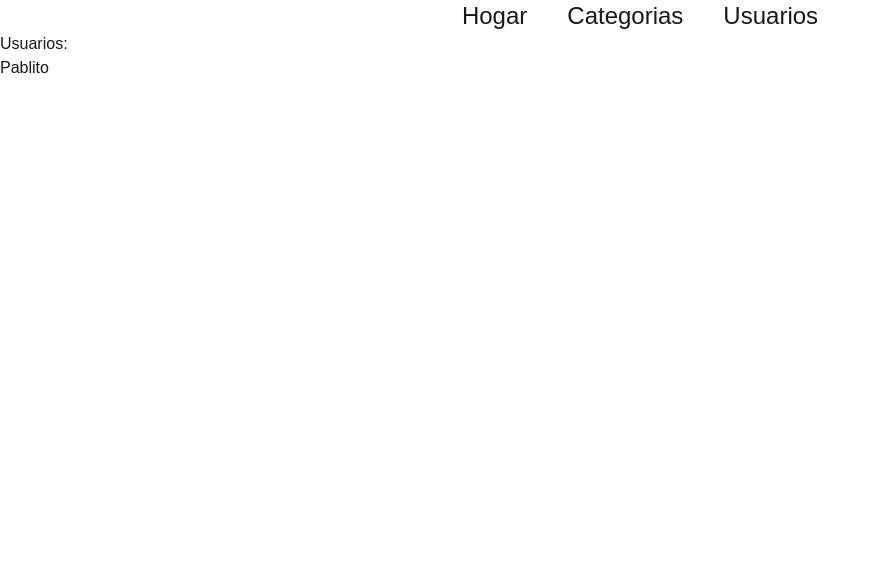
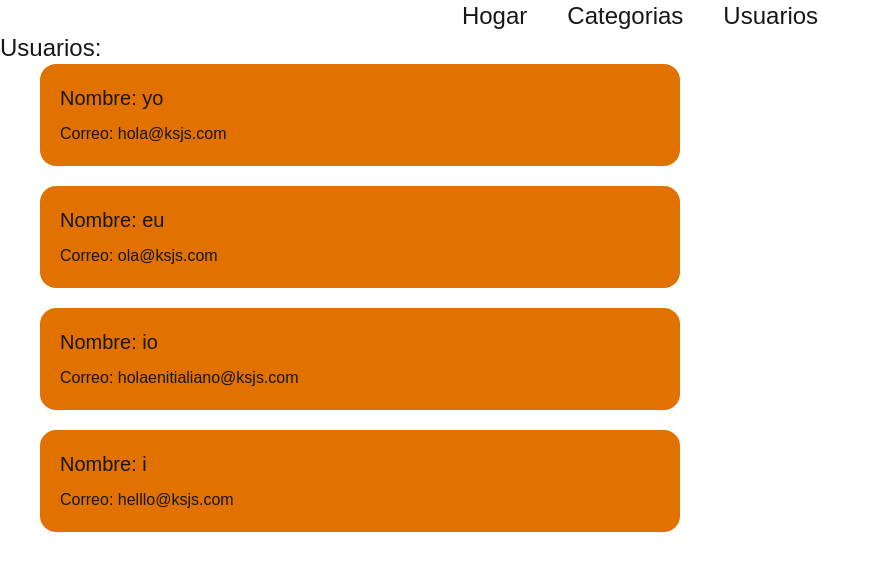
Before and after one commit to YBJ-UP/tarea-6, a Next.js app: page /usuarios in a window 1280 px wide. Shown: the top 570 px of the page, without its empty margins (0-879 px from the left). Built offline with nearby package versions, Linux system fonts and the light colour scheme.

Commit message:
agarrando practica por que quiero procrastinar

```diff
--- a/src/app/page.tsx
+++ b/src/app/page.tsx
@@ -1,7 +1,8 @@
 export default function Home() {
   return (
     <div>
-      <p>hola</p>
+      <h1>hola</h1>
+      <p>Aquí van a ir los reportes cuando los haga, ya me dí cuenta que las otras vistas que hice ni sirven pa nada pero pues ya las hice ya que</p>
     </div>
   );
 }
--- a/src/app/usuarios/page.tsx
+++ b/src/app/usuarios/page.tsx
@@ -1,10 +1,21 @@
-import Link from "next/link"
+import Carta from "@/components/ui/carta"
+import usuario from "@/shared/interfaces/usuario"
 
 export default function page() {
+    const hola:usuario[] = [
+        { id:1, email:'hola@ksjs.com', nombre:'yo', pw_hash:'12345678', activo:false },
+        { id:2, email:'ola@ksjs.com', nombre:'eu', pw_hash:'12345678', activo:false },
+        { id:3, email:'holaenitialiano@ksjs.com', nombre:'io', pw_hash:'12345678', activo:false },
+        { id:4, email:'helllo@ksjs.com', nombre:'i', pw_hash:'12345678', activo:false },
+    ]
     return (
         <div>
-            <h1>Usuarios:</h1>
-            <Link href='/usuarios/1'>Pablito</Link>
+            <h1 className=" text-2xl">Usuarios:</h1>
+
+            <section className="w-3/6 flex flex-col gap-5 mx-10">
+                {hola.map((usuario) => ( <Carta key={usuario.id} usuario={usuario} /> ))}
+            </section>
+
         </div>
     )
 }
--- /dev/null
+++ b/src/components/ui/carta.tsx
@@ -0,0 +1,11 @@
+import usuario from "@/shared/interfaces/usuario";
+import Link from "next/link";
+
+export default function Carta({ usuario }: { usuario:Omit<usuario,'pw_hash'> }) {
+    return (
+        <Link href={`/usuarios/${usuario.id}`} className="bg-amber-600 flex flex-col gap-2.5 p-5 rounded-2xl">
+            <h2 className="text-xl">Nombre: {usuario.nombre}</h2>
+            <p>Correo: {usuario.email}</p>
+        </Link>
+    )
+}
--- /dev/null
+++ b/src/shared/interfaces/categoria.ts
@@ -0,0 +1,5 @@
+export default interface categorio {
+    id:number,
+    nombre:string,
+    descripcion?:string
+}
--- /dev/null
+++ b/src/shared/interfaces/producto.ts
@@ -0,0 +1,10 @@
+export default interface producto {
+    id:number,
+    codigo:string,
+    nombre:string,
+    descripcion?:string,
+    precio:number,
+    stock:number,
+    categoria_id:number,
+    activo?:boolean
+}
--- /dev/null
+++ b/src/shared/interfaces/usuario.ts
@@ -0,0 +1,7 @@
+export default interface usuario {
+    id:number,
+    email:string,
+    nombre:string,
+    pw_hash:string,
+    activo?:boolean
+}
```
Also changed, not shown: src/shared/interfaces/ordenes.ts (added).
